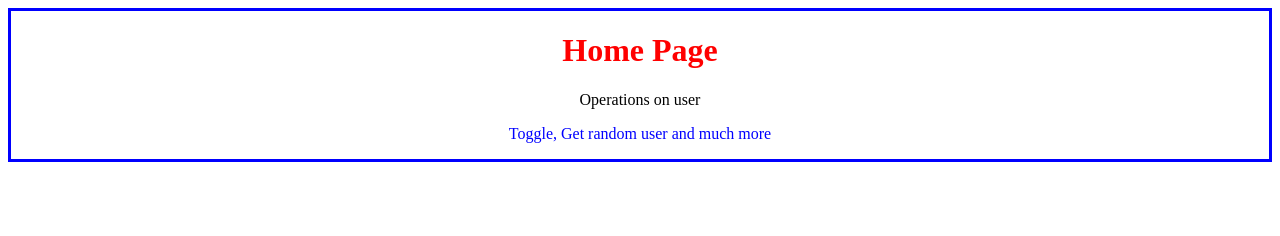
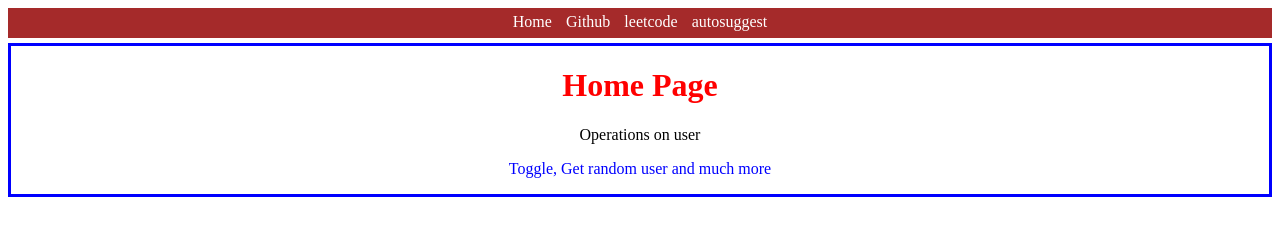
Before and after one commit to dappuakhila/autosuggest, a website: page frontend/index.html in a window 1280 px wide. Drawn offline with Linux system fonts and the light colour scheme.

Commit message:
nav change

```diff
--- a/frontend/index.css
+++ b/frontend/index.css
@@ -9,7 +9,18 @@ h1{
     border-style:solid;*/
     border:3px solid blue;
 }
-
+#nav{
+    text-align:center;
+    background-color:brown;
+    height: 25px;
+    padding-top:5px;
+    margin-bottom: 5px;
+}
+#nav a{
+    margin:0px 5px;
+    text-decoration: none;
+    color:white;
+}
     #home-intro:hover{
         background-color:burlywood;
     }
--- a/frontend/index.html
+++ b/frontend/index.html
@@ -9,6 +9,14 @@
 <body>
 
 </body>
+<div id="nav">
+    <a href="/">Home</a>
+    <a href="https://github.com" target="_blank">Github</a>
+    <a href="https://leetcode.com" >leetcode</a>
+    <a href="./pages/autosuggest.html">autosuggest</a>
+
+
+</div>
 <div id="home-intro">
 <h1> Home Page </h1>
 <p id="p1">
```
Also changed, not shown: frontend/pages/autosuggest.html (added, +11 -0 lines).
